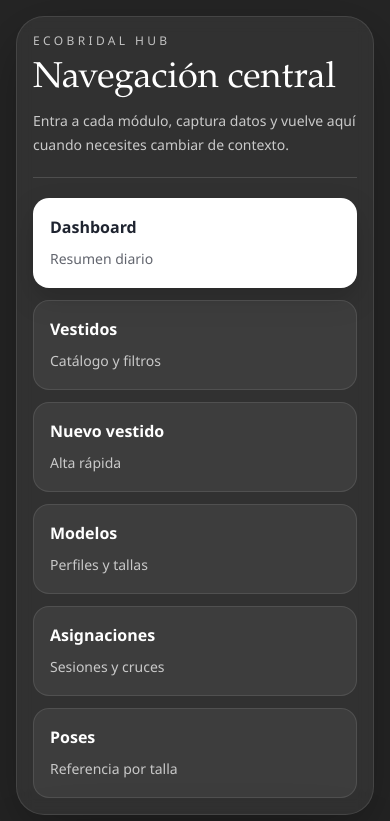
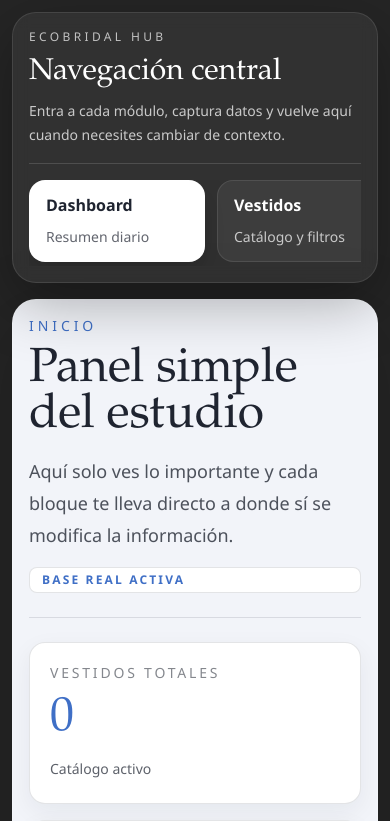
Before and after one commit to Jose-Name-CreativeCode/Sistema-de-control-EcoBridal-Morfo, a Next.js app: page / in a window 390 px wide. Shown: the top 821 px of the page. Built offline with nearby package versions, Linux system fonts and the light colour scheme; no server answers; the database is empty.

Commit message:
Improve responsive layout across main modules

```diff
--- a/src/app/globals.css
+++ b/src/app/globals.css
@@ -49,6 +49,11 @@ body {
   font-family: var(--font-body), sans-serif;
 }
 
+img,
+video {
+  max-width: 100%;
+}
+
 a {
   color: inherit;
   text-decoration: none;
@@ -64,11 +69,11 @@ a {
 
 @layer components {
   .app-shell-panel {
-    @apply rounded-[28px] border border-white/10 bg-white/6 shadow-[0_20px_60px_rgba(0,0,0,0.30)] backdrop-blur;
+    @apply rounded-[24px] border border-white/10 bg-white/6 shadow-[0_20px_60px_rgba(0,0,0,0.30)] backdrop-blur lg:rounded-[28px];
   }
 
   .app-page {
-    @apply rounded-[28px] border border-white/16 bg-[rgba(247,249,254,0.98)] p-6 shadow-[0_24px_80px_rgba(0,0,0,0.22)] sm:p-8;
+    @apply rounded-[24px] border border-white/16 bg-[rgba(247,249,254,0.98)] p-4 shadow-[0_24px_80px_rgba(0,0,0,0.22)] sm:p-6 lg:rounded-[28px] lg:p-8;
   }
 
   .app-card {
--- a/src/app/vestidos/[id]/page.tsx
+++ b/src/app/vestidos/[id]/page.tsx
@@ -97,7 +97,7 @@ export default async function DressDetailPage({
               Detalle de vestido
             </p>
             <div className="mt-3 flex flex-wrap items-center gap-3">
-              <h1 className="font-heading text-5xl leading-[0.95] text-foreground sm:text-6xl">
+              <h1 className="font-heading text-4xl leading-[0.95] text-foreground sm:text-5xl lg:text-6xl">
                 {dress.name}
               </h1>
               <span className="rounded-full bg-stone-200 px-3 py-1 text-xs uppercase tracking-[0.2em] text-stone-700">
@@ -109,7 +109,7 @@ export default async function DressDetailPage({
                 </span>
               ) : null}
             </div>
-            <p className="mt-4 text-lg leading-8 text-foreground/75">
+            <p className="mt-4 text-base leading-7 text-foreground/75 sm:text-lg sm:leading-8">
               {dress.brand ?? "Marca pendiente"} · Talla {dress.size} · Ingreso{" "}
               {formatDate(dress.receivedAt)}
             </p>
@@ -218,11 +218,11 @@ export default async function DressDetailPage({
           </article>
           <article className="app-card p-5">
             <p className="text-sm uppercase tracking-[0.2em] text-foreground/55">Fotos</p>
-            <p className="mt-3 font-heading text-5xl text-accent">{dress.photoCount}</p>
+            <p className="mt-3 font-heading text-4xl text-accent sm:text-5xl">{dress.photoCount}</p>
           </article>
           <article className="app-card p-5">
             <p className="text-sm uppercase tracking-[0.2em] text-foreground/55">Precio</p>
-            <p className="mt-3 font-heading text-4xl text-accent">
+            <p className="mt-3 font-heading text-3xl text-accent sm:text-4xl">
               {formatCurrency(dress.price)}
             </p>
           </article>
@@ -234,7 +234,7 @@ export default async function DressDetailPage({
           <p className="text-sm uppercase tracking-[0.2em] text-foreground/60">
             Galería del vestido
           </p>
-          <h2 className="mt-2 font-heading text-4xl text-foreground">Vista tipo catálogo</h2>
+          <h2 className="mt-2 font-heading text-3xl text-foreground sm:text-4xl">Vista tipo catálogo</h2>
         </div>
 
         <div className="mt-6">
--- a/src/app/vestidos/page.tsx
+++ b/src/app/vestidos/page.tsx
@@ -73,10 +73,10 @@ export default async function DressesPage({ searchParams }: DressesPageProps) {
             <p className="text-sm uppercase tracking-[0.28em] text-accent-strong">
               Módulo 01
             </p>
-            <h1 className="mt-3 font-heading text-5xl leading-[0.95] text-foreground sm:text-6xl">
+            <h1 className="mt-3 font-heading text-4xl leading-[0.95] text-foreground sm:text-5xl lg:text-6xl">
               Vestidos
             </h1>
-            <p className="mt-4 text-lg leading-8 text-foreground/78">
+            <p className="mt-4 text-base leading-7 text-foreground/78 sm:text-lg sm:leading-8">
               Filtra por nombre, marca, talla, estado de fotografía y estado de
               Instagram. Aquí puedes detectar qué vestidos faltan por
               fotografiar y cuáles ya tienen evidencia y publicación.
@@ -115,7 +115,7 @@ export default async function DressesPage({ searchParams }: DressesPageProps) {
               <p className="text-sm uppercase tracking-[0.2em] text-foreground/55">
                 {item.label}
               </p>
-              <p className="mt-3 font-heading text-5xl leading-none text-accent-strong">
+              <p className="mt-3 font-heading text-4xl leading-none text-accent-strong sm:text-5xl">
                 {item.value}
               </p>
             </article>
@@ -129,7 +129,7 @@ export default async function DressesPage({ searchParams }: DressesPageProps) {
             <p className="text-sm uppercase tracking-[0.2em] text-foreground/60">
               Filtros
             </p>
-            <h2 className="mt-2 font-heading text-4xl leading-none text-foreground">
+            <h2 className="mt-2 font-heading text-3xl leading-none text-foreground sm:text-4xl">
               Busca rápido
             </h2>
           </div>
@@ -234,16 +234,16 @@ export default async function DressesPage({ searchParams }: DressesPageProps) {
           <p className="text-sm uppercase tracking-[0.2em] text-foreground/60">
             Resultado
           </p>
-          <h2 className="mt-2 font-heading text-4xl leading-none text-foreground">
-            {data.dresses.length} vestidos encontrados
-          </h2>
+            <h2 className="mt-2 font-heading text-3xl leading-none text-foreground sm:text-4xl">
+              {data.dresses.length} vestidos encontrados
+            </h2>
         </div>
 
         <div className="mt-6 grid gap-5 md:grid-cols-2 xl:grid-cols-3">
           {data.dresses.map((dress) => (
             <article key={dress.id} className="app-card overflow-hidden">
               <Link href={`/vestidos/${dress.id}`} className="block">
-                <div className="relative h-72 overflow-hidden bg-surface-strong">
+                <div className="relative h-64 overflow-hidden bg-surface-strong sm:h-72">
                   {dress.previewPhotoUrl ? (
                     <img
                       src={dress.previewPhotoUrl}
--- a/src/components/app-shell.tsx
+++ b/src/components/app-shell.tsx
@@ -41,22 +41,22 @@ export function AppShell({ children }: { children: React.ReactNode }) {
 
   return (
     <div className="min-h-screen bg-transparent">
-      <div className="mx-auto flex min-h-screen w-full max-w-[1600px] flex-col gap-6 px-4 py-4 lg:flex-row lg:px-6 lg:py-6">
-        <aside className="app-shell-panel flex w-full shrink-0 flex-col p-4 text-white lg:sticky lg:top-6 lg:h-[calc(100vh-3rem)] lg:w-[320px]">
-          <div className="border-b border-white/14 pb-5">
+      <div className="mx-auto flex min-h-screen w-full max-w-[1600px] flex-col gap-4 px-3 py-3 sm:px-4 sm:py-4 lg:flex-row lg:gap-6 lg:px-6 lg:py-6">
+        <aside className="app-shell-panel flex w-full shrink-0 flex-col p-4 text-white lg:sticky lg:top-6 lg:h-[calc(100vh-3rem)] lg:w-[320px] lg:p-5">
+          <div className="border-b border-white/14 pb-4 lg:pb-5">
             <p className="text-xs uppercase tracking-[0.28em] text-white/70">
               EcoBridal Hub
             </p>
-            <h2 className="mt-3 font-heading text-4xl leading-none text-white">
+            <h2 className="mt-3 font-heading text-3xl leading-none text-white sm:text-4xl">
               Navegación central
             </h2>
-            <p className="mt-3 text-sm leading-6 text-white/74">
+            <p className="mt-3 max-w-xl text-sm leading-6 text-white/74 lg:max-w-none">
               Entra a cada módulo, captura datos y vuelve aquí cuando necesites
               cambiar de contexto.
             </p>
           </div>
 
-          <nav className="mt-5 grid gap-3">
+          <nav className="mt-4 flex gap-3 overflow-x-auto pb-1 lg:mt-5 lg:grid lg:overflow-visible lg:pb-0">
             {navigation.map((item) => {
               const active = isActive(activeHref, item.href);
 
@@ -64,7 +64,7 @@ export function AppShell({ children }: { children: React.ReactNode }) {
                 <Link
                   key={item.href}
                   href={item.href}
-                  className={`rounded-2xl border px-4 py-4 transition ${
+                  className={`min-w-[176px] rounded-2xl border px-4 py-3 transition lg:min-w-0 lg:py-4 ${
                     active
                       ? "border-white/12 bg-white text-foreground shadow-[0_12px_28px_rgba(0,0,0,0.18)]"
                       : "border-white/10 bg-white/6 text-white hover:border-accent hover:bg-white/10"
--- a/src/components/dress-product-gallery.tsx
+++ b/src/components/dress-product-gallery.tsx
@@ -128,7 +128,7 @@ export function DressProductGallery({
             <video
               src={selectedPhoto.imageUrl}
               controls
-              className="h-[620px] w-full bg-black object-contain"
+              className="h-[320px] w-full bg-black object-contain sm:h-[440px] lg:h-[620px]"
             />
           ) : (
             <>
@@ -139,7 +139,7 @@ export function DressProductGallery({
               <img
                 src={selectedPhoto.imageUrl}
                 alt={selectedPhoto.altText ?? dressName}
-                className="relative z-10 h-[620px] w-full object-contain object-[center_8%]"
+                className="relative z-10 h-[320px] w-full object-contain object-[center_8%] sm:h-[440px] lg:h-[620px]"
               />
               <div className="pointer-events-none absolute inset-0 z-40 hidden xl:block">
                 <div
@@ -164,17 +164,17 @@ export function DressProductGallery({
         </div>
 
         <div className="rounded-[22px] border border-line bg-[#f7f3ee] px-4 py-3">
-          <div className="mx-auto flex max-w-[420px] items-center justify-center gap-3">
+          <div className="mx-auto flex max-w-[320px] items-center justify-center gap-2 sm:max-w-[420px] sm:gap-3">
             <button
               type="button"
               onClick={goPrev}
-              className="flex h-10 w-10 shrink-0 items-center justify-center rounded-full border border-line bg-white text-lg text-foreground transition hover:border-accent hover:text-accent"
+              className="flex h-9 w-9 shrink-0 items-center justify-center rounded-full border border-line bg-white text-base text-foreground transition hover:border-accent hover:text-accent sm:h-10 sm:w-10 sm:text-lg"
               aria-label="Foto anterior"
             >
               ←
             </button>
 
-            <div className="grid w-full max-w-[420px] grid-cols-2 gap-2">
+            <div className="grid w-full max-w-[320px] grid-cols-2 gap-2 sm:max-w-[420px]">
               {visiblePhotos.map((photo) => {
                 const active = photo.id === selectedPhoto.id;
                 const video = isVideoAsset(photo.imageUrl, photo.photoType);
@@ -221,7 +221,7 @@ export function DressProductGallery({
             <button
               type="button"
               onClick={goNext}
-              className="flex h-10 w-10 shrink-0 items-center justify-center rounded-full border border-line bg-white text-lg text-foreground transition hover:border-accent hover:text-accent"
+              className="flex h-9 w-9 shrink-0 items-center justify-center rounded-full border border-line bg-white text-base text-foreground transition hover:border-accent hover:text-accent sm:h-10 sm:w-10 sm:text-lg"
               aria-label="Foto siguiente"
             >
               →
```
Also changed, not shown: src/app/modelos/page.tsx (+8 -8 lines).
